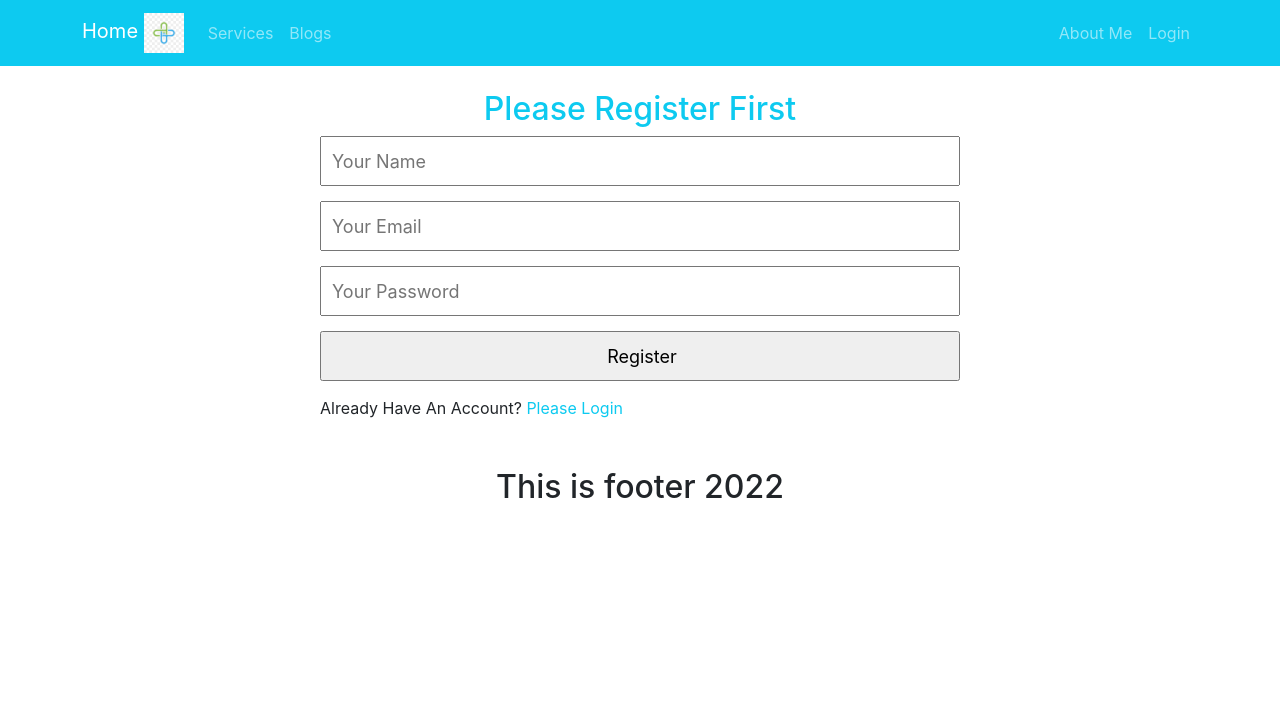
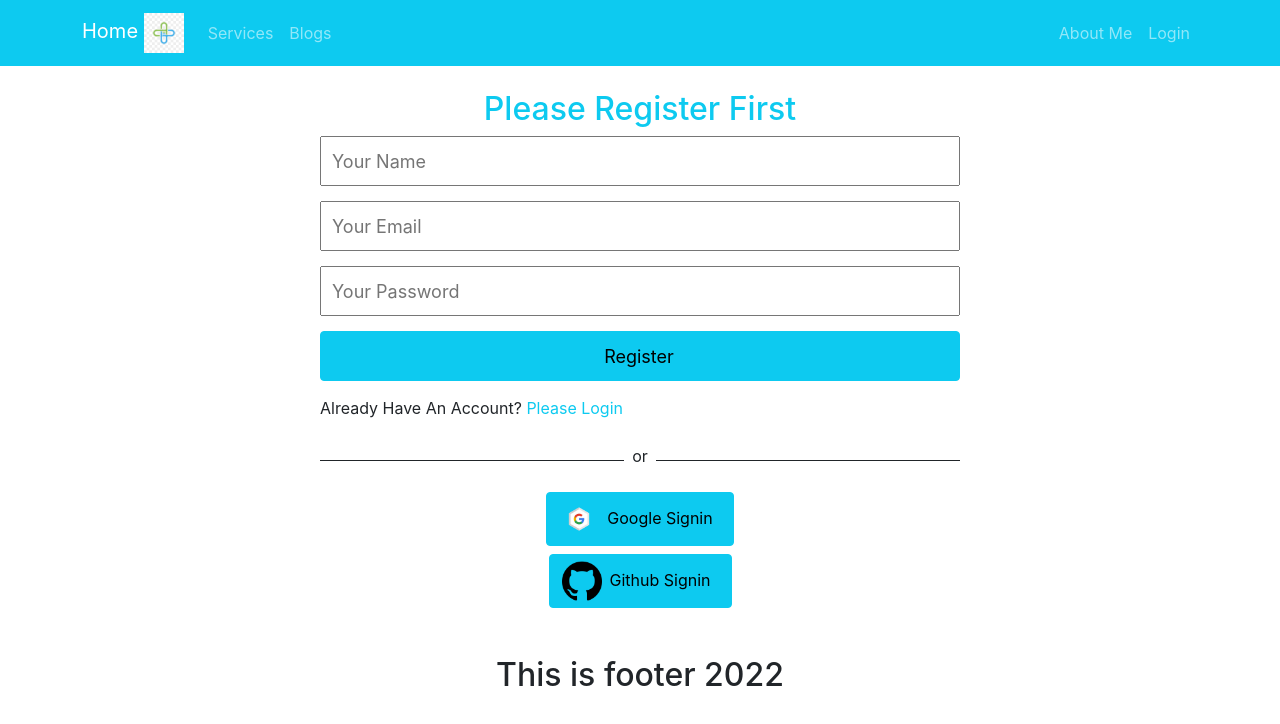
Before and after one commit to AkashMAbrrar/idnependent-service-provider, a React (Create React App) app: page /register in a window 1280 px wide. Shown: the top 724 px of the page. Built offline with nearby package versions, Linux system fonts and the light colour scheme; no server answers; the HTML template or start-up script is replaced by a standard one.

Commit message:
this commit for github and google sing in authentication added

```diff
--- a/src/Pages/Login/Login/Login.js
+++ b/src/Pages/Login/Login/Login.js
@@ -3,6 +3,7 @@ import { Button, Form } from 'react-bootstrap';
 import { useSignInWithEmailAndPassword } from 'react-firebase-hooks/auth';
 import { Link, useLocation, useNavigate } from 'react-router-dom';
 import auth from '../../../firebase.init';
+import SocialMedia from '../SocialMedia/SocialMedia';
 
 const Login = () => {
 
@@ -54,6 +55,7 @@ const Login = () => {
                 </Button>
             </Form>
             <p>New To Take Care? <Link to='/register' className='text-info pe-auto text-decoration-none' onClick={nevigateRegister}>Please Register</Link></p>
+            <SocialMedia></SocialMedia>
         </div>
     );
 };
--- a/src/Pages/Login/Register/Register.js
+++ b/src/Pages/Login/Register/Register.js
@@ -3,6 +3,7 @@ import { Link, useNavigate } from 'react-router-dom';
 import { useCreateUserWithEmailAndPassword } from 'react-firebase-hooks/auth';
 import './Register.css';
 import auth from '../../../firebase.init';
+import SocialMedia from '../SocialMedia/SocialMedia';
 const Register = () => {
     const [
         createUserWithEmailAndPassword,
@@ -35,10 +36,10 @@ const Register = () => {
                 <input type="text" name="name" id="" placeholder='Your Name' />
                 <input type="email" name="email" id="" placeholder='Your Email' required />
                 <input type="password" name="password" id="" placeholder='Your Password' required />
-                <input type="submit" value="Register" />
+                <input className='btn btn-info' type="submit" value="Register" />
             </form>
             <p>Already Have An Account? <Link to='/login' className='text-info pe-auto text-decoration-none' onClick={nevigateLogin}>Please Login</Link></p>
-
+            <SocialMedia></SocialMedia>
         </div>
     );
 };
--- /dev/null
+++ b/src/Pages/Login/SocialMedia/SocialMedia.js
@@ -0,0 +1,47 @@
+import React from 'react';
+import google from '../../../images/google.png';
+import github from '../../../images/github.png';
+import { useSignInWithGithub, useSignInWithGoogle } from 'react-firebase-hooks/auth';
+import auth from '../../../firebase.init';
+import { useNavigate } from 'react-router-dom';
+
+const SocialMedia = () => {
+    const [signInWithGoogle, user, loading, error] = useSignInWithGoogle(auth);
+    const [signInWithGithub, user1, loading1, error1] = useSignInWithGithub(auth);
+    const navigate = useNavigate();
+    let errorElement;
+
+    if (error || error1) {
+        errorElement = <div> <p className='text-danger'>Error: {error?.message}{error1?.message}</p> </div>
+    }
+    if (user || user1) {
+        navigate('/home')
+    }
+
+    return (
+        <div>
+            <div className='d-flex align-items-center'>
+                <div style={{ height: "1px" }} className='bg-dark w-50'></div>
+                <p className='mt-2 px-2'>or</p>
+                <div style={{ height: "1px" }} className='bg-dark w-50'></div>
+            </div>
+            {errorElement}
+            <div>
+                <button
+                    onClick={() => signInWithGoogle()}
+                    className='btn btn-info d-block mx-auto my-2'>
+                    <img style={{ width: "40px" }} src={google} alt="" />
+                    <span className='px-2'>Google Signin</span>
+                </button>
+                <button
+                    onClick={() => signInWithGithub()}
+                    className='btn btn-info d-block mx-auto'>
+                    <img style={{ width: "40px" }} src={github} alt="" />
+                    <span className='px-2'>Github Signin</span>
+                </button>
+            </div>
+        </div>
+    );
+};
+
+export default SocialMedia;
```
Also changed, not shown: src/images/github.png (added), src/images/google.png (added).
